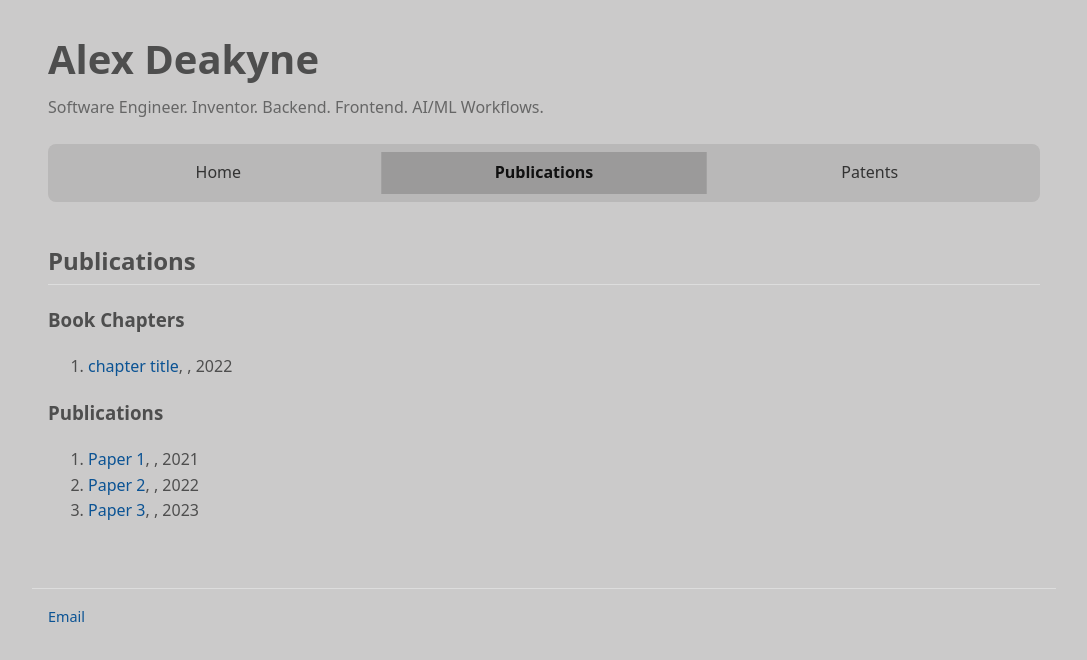
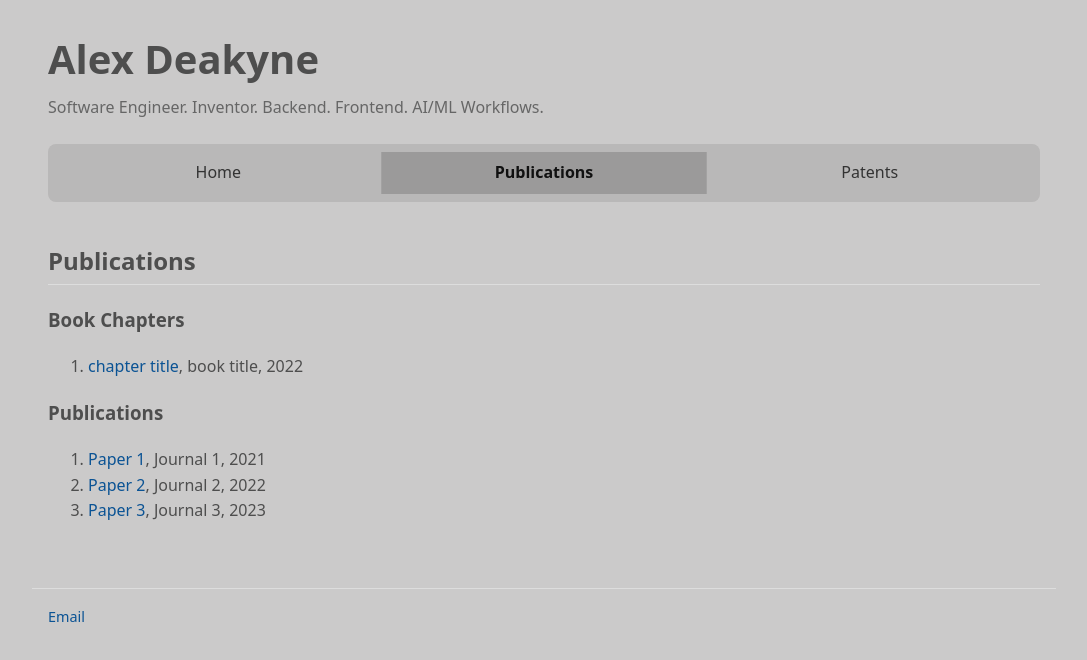
Before and after one commit to adeakyne/alexdeakyne-dev, a React (Vite) app: page /publications in a window 1280 px wide. Shown: the top 660 px of the page, without its empty margins (96-1183 px from the left). Built offline with nearby package versions, Linux system fonts and the light colour scheme.

Commit message:
update field name

```diff
--- a/src/components/Publications.tsx
+++ b/src/components/Publications.tsx
@@ -14,7 +14,7 @@ function Publications() {
                     <Publication
                     key={pub.url}
                     title={pub.title}
-                    venue={pub.journal}
+                    venue={pub.venue}
                     year={pub.year}
                     url={pub.url}
                     />
@@ -26,7 +26,7 @@ function Publications() {
                     <Publication
                     key={pub.url}
                     title={pub.title}
-                    venue={pub.journal}
+                    venue={pub.venue}
                     year={pub.year}
                     url={pub.url}
                     />
```
